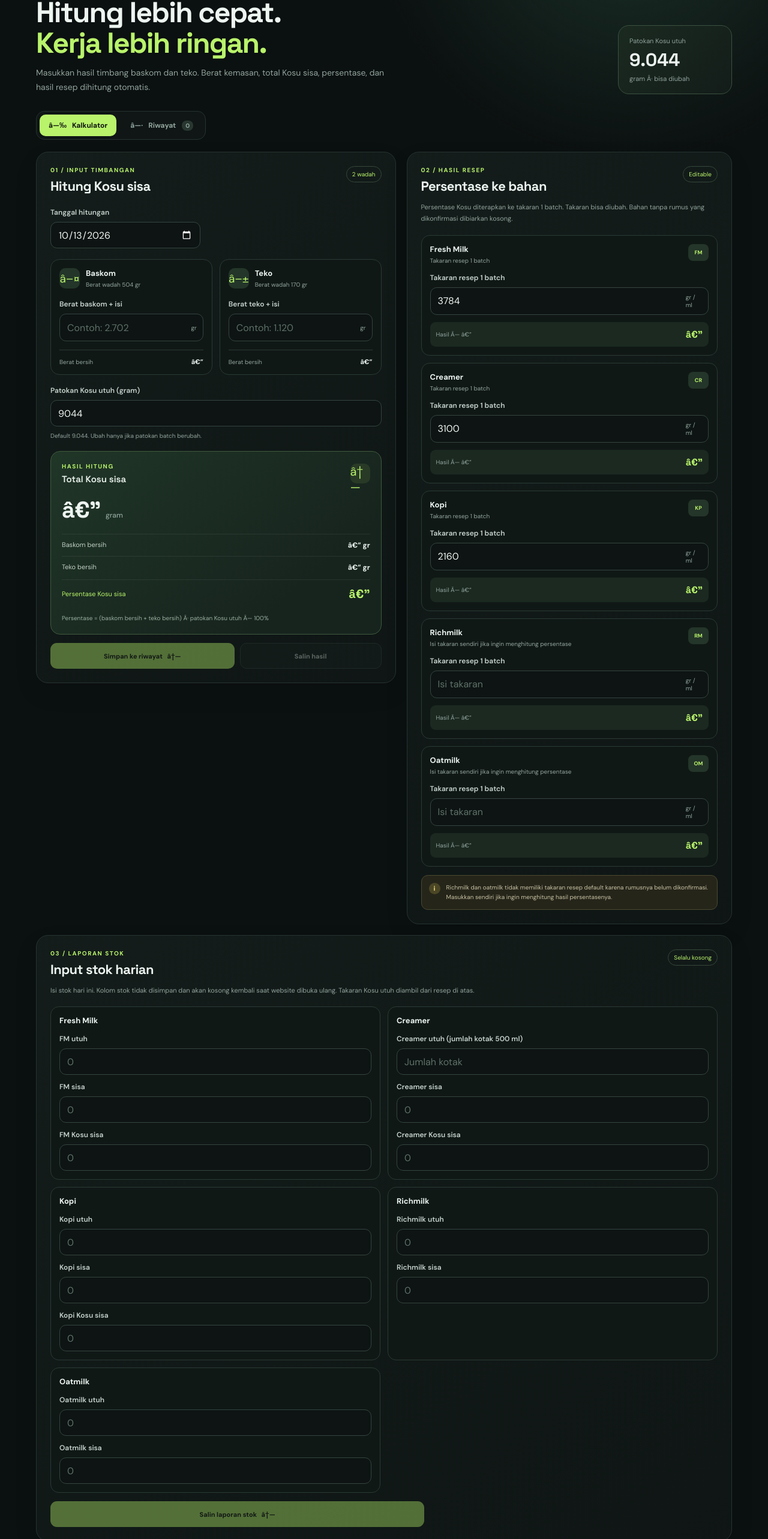
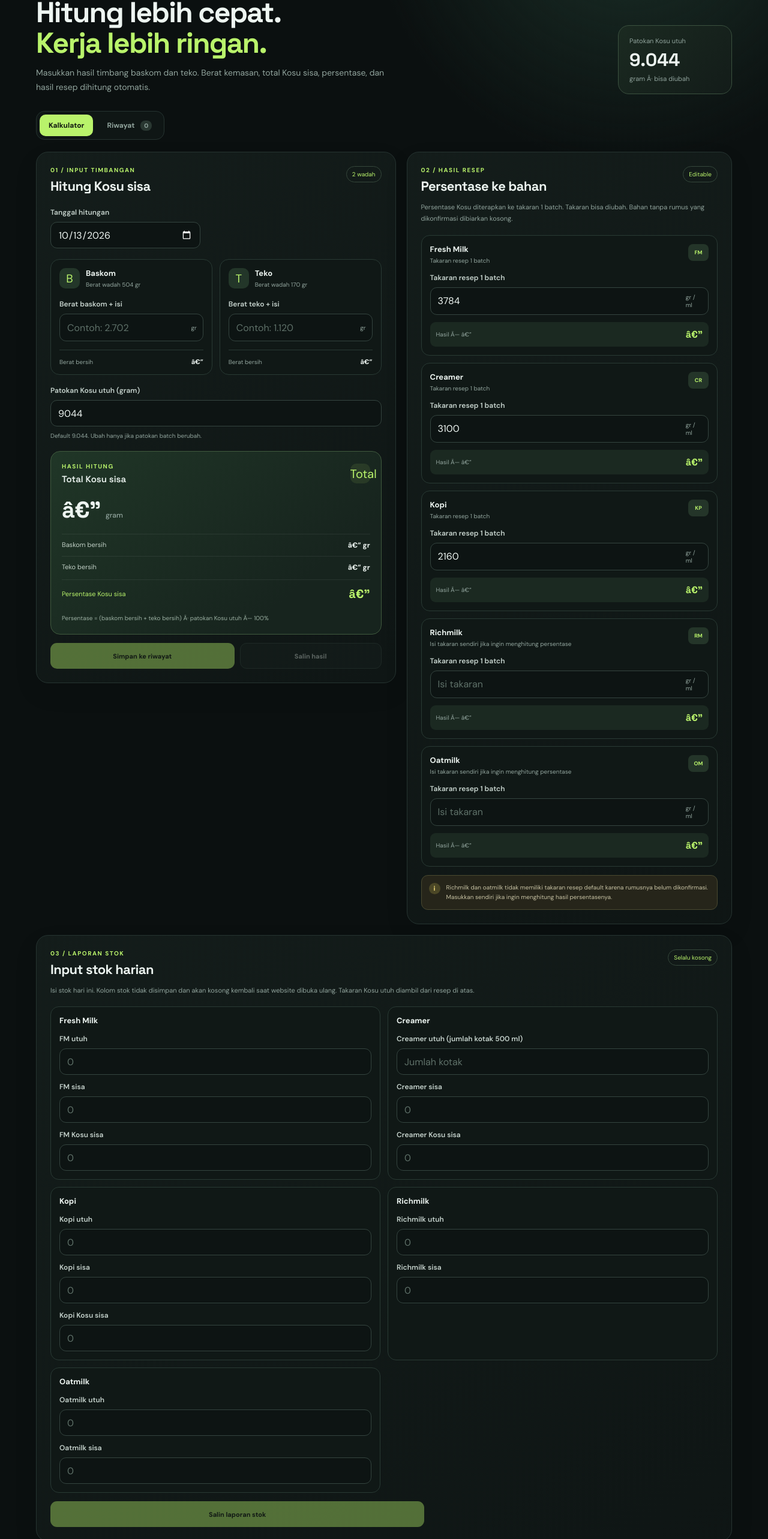
Before and after one commit to chanvianz-ui/kosu-calculator, a Next.js app: page / in a window 1280 px wide. Shown: the part 158-2724 px from the top of the page at 60% size. Built offline with nearby package versions, Linux system fonts and the light colour scheme.

Commit message:
Update page.tsx

```diff
--- a/app/page.tsx
+++ b/app/page.tsx
@@ -241,8 +241,8 @@ export default function Home() {
       </section>
 
       <nav className="tabs" aria-label="Navigasi aplikasi">
-        <button className={activeTab === "calculator" ? "tab active" : "tab"} onClick={() => setActiveTab("calculator")}> <span>â—‰</span> Kalkulator </button>
-        <button className={activeTab === "history" ? "tab active" : "tab"} onClick={() => setActiveTab("history")}> <span>â—·</span> Riwayat <b>{history.length}</b></button>
+        <button className={activeTab === "calculator" ? "tab active" : "tab"} onClick={() => setActiveTab("calculator")}> Kalkulator </button>
+        <button className={activeTab === "history" ? "tab active" : "tab"} onClick={() => setActiveTab("history")}> Riwayat <b>{history.length}</b></button>
       </nav>
 
       {activeTab === "calculator" ? (
@@ -259,12 +259,12 @@ export default function Home() {
 
             <div className="weigh-grid">
               <div className="weigh-card">
-                <div className="weigh-title"><div className="icon-box">â–¤</div><div><h4>Baskom</h4><p>Berat wadah {formatNumber(numberValue(tareBaskom), 0)} gr</p></div></div>
+                <div className="weigh-title"><div className="icon-box" aria-hidden="true">B</div><div><h4>Baskom</h4><p>Berat wadah {formatNumber(numberValue(tareBaskom), 0)} gr</p></div></div>
                 <div className="field"><label htmlFor="basketGross">Berat baskom + isi</label><div className="input-unit"><input id="basketGross" type="number" min="0" inputMode="decimal" placeholder="Contoh: 2.702" value={basketGross} onChange={(e) => setBasketGross(e.target.value)} /><span>gr</span></div></div>
                 <div className="net-line"><span>Berat bersih</span><strong>{basketNet === null ? "â€”" : basketNet < 0 ? "Cek angka" : `${formatNumber(basketNet)} gr`}</strong></div>
               </div>
               <div className="weigh-card">
-                <div className="weigh-title"><div className="icon-box">â–±</div><div><h4>Teko</h4><p>Berat wadah {formatNumber(numberValue(tareTeko), 0)} gr</p></div></div>
+                <div className="weigh-title"><div className="icon-box" aria-hidden="true">T</div><div><h4>Teko</h4><p>Berat wadah {formatNumber(numberValue(tareTeko), 0)} gr</p></div></div>
                 <div className="field"><label htmlFor="pitcherGross">Berat teko + isi</label><div className="input-unit"><input id="pitcherGross" type="number" min="0" inputMode="decimal" placeholder="Contoh: 1.120" value={pitcherGross} onChange={(e) => setPitcherGross(e.target.value)} /><span>gr</span></div></div>
                 <div className="net-line"><span>Berat bersih</span><strong>{pitcherNet === null ? "â€”" : pitcherNet < 0 ? "Cek angka" : `${formatNumber(pitcherNet)} gr`}</strong></div>
               </div>
@@ -277,7 +277,7 @@ export default function Home() {
             </div>
 
             <div className="result-card">
-              <div className="result-top"><div><p className="eyebrow">HASIL HITUNG</p><h3>Total Kosu sisa</h3></div><div className="result-icon">â†—</div></div>
+              <div className="result-top"><div><p className="eyebrow">HASIL HITUNG</p><h3>Total Kosu sisa</h3></div><div className="result-icon" aria-hidden="true">Total</div></div>
               <div className="result-number">{remainder === null ? "â€”" : inputValid ? formatNumber(remainder) : "Periksa input"} <span>gram</span></div>
               <div className="formula-row"><span>Baskom bersih</span><strong>{basketNet === null || basketNet < 0 ? "â€”" : formatNumber(basketNet)} gr</strong></div>
               <div className="formula-row"><span>Teko bersih</span><strong>{pitcherNet === null || pitcherNet < 0 ? "â€”" : formatNumber(pitcherNet)} gr</strong></div>
@@ -286,7 +286,7 @@ export default function Home() {
             </div>
 
             <div className="action-row">
-              <button className="button button-primary" onClick={saveEntry} disabled={!inputValid}>Simpan ke riwayat <span>â†—</span></button>
+              <button className="button button-primary" onClick={saveEntry} disabled={!inputValid}>Simpan ke riwayat</button>
               <button className="button button-secondary" onClick={copySummary} disabled={!inputValid}>Salin hasil</button>
             </div>
             {message && <p className="message" role="status">{message}</p>}
@@ -341,7 +341,7 @@ export default function Home() {
                 <div className="field"><label>Oatmilk sisa</label><input type="number" min="0" inputMode="decimal" placeholder="0" value={stock.oatmilkSisa} onChange={(e) => updateStock("oatmilkSisa", e.target.value)} /></div>
               </div>
             </div>
-            <div className="action-row"><button className="button button-primary" onClick={copySummary} disabled={!inputValid}>Salin laporan stok <span>â†—</span></button></div>
+            <div className="action-row"><button className="button button-primary" onClick={copySummary} disabled={!inputValid}>Salin laporan stok</button></div>
             {message && <p className="message" role="status">{message}</p>}
           </section>
         </div>
@@ -355,7 +355,7 @@ export default function Home() {
             </div>
           </div>
           {history.length === 0 ? (
-            <div className="empty-state"><div className="empty-icon">â—·</div><h4>Belum ada riwayat</h4><p>Simpan hitungan dari tab Kalkulator untuk melihatnya di sini.</p><button className="button button-primary" onClick={() => setActiveTab("calculator")}>Mulai hitung</button></div>
+            <div className="empty-state"><div className="empty-icon">Riwayat</div><h4>Belum ada riwayat</h4><p>Simpan hitungan dari tab Kalkulator untuk melihatnya di sini.</p><button className="button button-primary" onClick={() => setActiveTab("calculator")}>Mulai hitung</button></div>
           ) : (
             <div className="history-list">
               {history.map((entry) => (
@@ -363,7 +363,7 @@ export default function Home() {
                   <div className="history-date"><span>{formatDate(entry.date)}</span><small>Patokan {formatNumber(entry.patokan, 0)}</small></div>
                   <div className="history-metric"><small>Kosu sisa</small><strong>{formatNumber(entry.remainder)} gr</strong></div>
                   <div className="history-metric"><small>Persentase</small><strong className="green-text">{formatNumber(entry.percentage)}%</strong></div>
-                  <button className="icon-button" aria-label={`Hapus riwayat ${formatDate(entry.date)}`} onClick={() => deleteEntry(entry.id)}>Ã—</button>
+                  <button className="icon-button" aria-label={`Hapus riwayat ${formatDate(entry.date)}`} onClick={() => deleteEntry(entry.id)}>Hapus</button>
                 </article>
               ))}
             </div>
@@ -371,7 +371,7 @@ export default function Home() {
         </section>
       )}
 
-      <footer className="footer"><span>â—ˆ KOSU CALCULATOR</span><span>Dark mode Â· Mobile ready Â· Local storage</span></footer>
+      <footer className="footer"><span>KOSU CALCULATOR</span><span>Dark mode Â· Mobile ready Â· Local storage</span></footer>
     </main>
   );
 }
```
